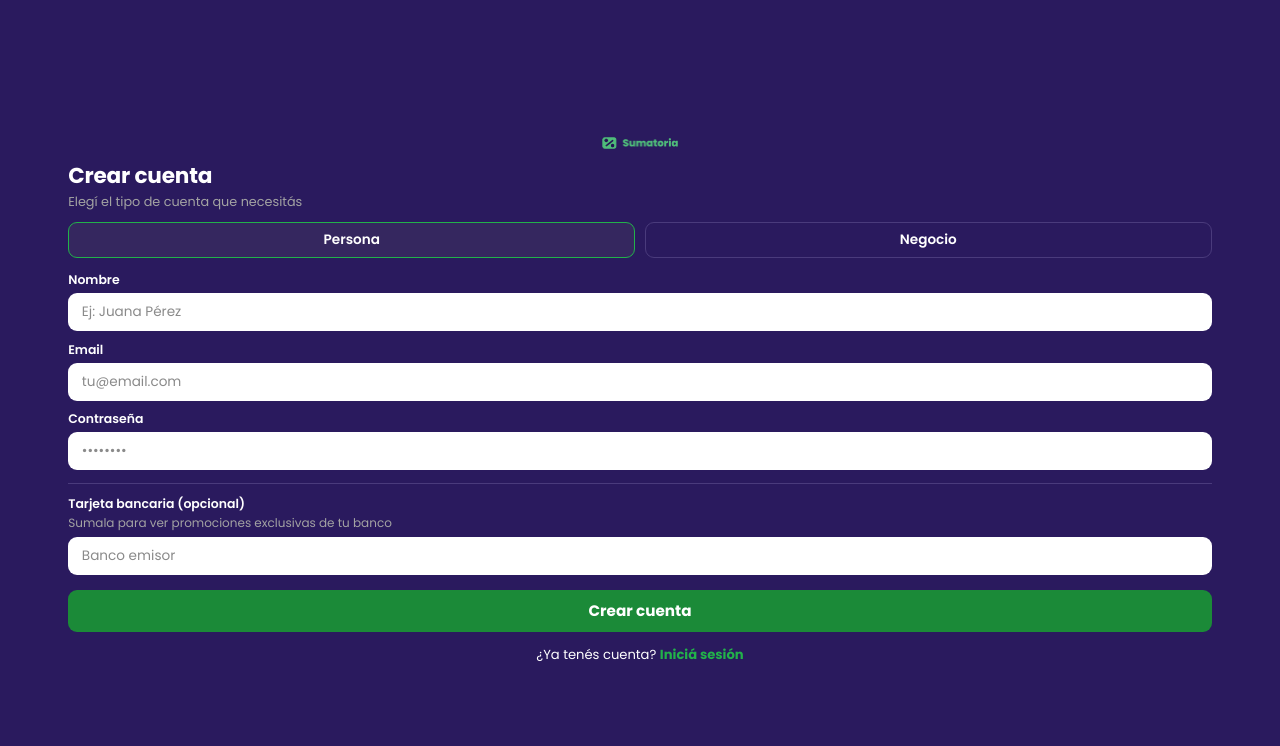
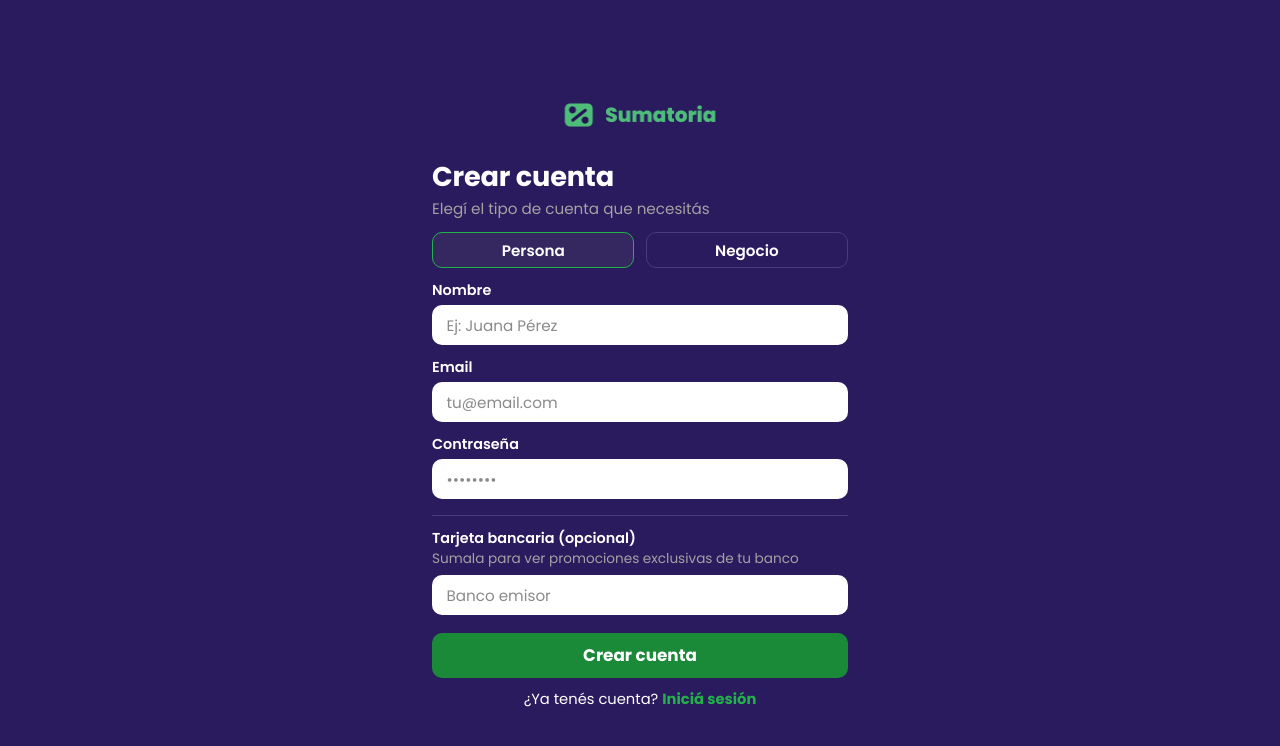
Before and after one commit to Lenny066/Sumatoria-, a React (Vite) app: page /registrarse in a window 1280 px wide. Shown: the top 746 px of the page. Built offline with nearby package versions, Linux system fonts and the light colour scheme.

Commit message:
PANTALLA CREAR CUENTA TERMINADA

```diff
--- a/src/pages/LoginUsuario/login.css
+++ b/src/pages/LoginUsuario/login.css
@@ -105,6 +105,7 @@ margin-left: -20%;
 }
 
 .link-crear-cuenta {
+  display: inline;
   padding: 0;
   border: none;
   background-color: transparent;
@@ -112,6 +113,7 @@ margin-left: -20%;
   font-family: inherit;
   font-size: inherit;
   font-weight: 700;
+  text-decoration: none;
   cursor: pointer;
 }
 
--- a/src/pages/LoginUsuario/login.tsx
+++ b/src/pages/LoginUsuario/login.tsx
@@ -1,3 +1,4 @@
+import { Link } from "react-router-dom";
 import Logo from "../../components/Logo";
 import "./login.css";
 
@@ -38,7 +39,10 @@ export default function Login() {
       </form>
 
       <p className="texto-crear-cuenta">
-        ¿No tenés cuenta? <button type="button" className="link-crear-cuenta">Creá una</button>
+        ¿No tenés cuenta?{" "}
+        <Link to="/registrarse" className="link-crear-cuenta">
+          Creá una
+        </Link>
       </p>
 
       <button type="button" className="btn-sin-cuenta">
--- a/src/pages/registrarse /registrarse.css
+++ b/src/pages/registrarse /registrarse.css
@@ -1,4 +1,15 @@
 .contenedor-registro {
+  /* Escala de espaciado fluida: el aire se calcula con vh con topes bajos,
+     así el bloque respira sin estirarse a toda la pantalla ni amontonarse
+     en las pantallas cortas. */
+  --esp-xs: clamp(0.2rem, 0.55vh, 0.4rem);
+  --esp-sm: clamp(0.35rem, 0.9vh, 0.75rem);
+  --esp-md: clamp(0.5rem, 1.45vh, 1.1rem);
+  --esp-lg: clamp(0.8rem, 2.2vh, 1.7rem);
+  /* Aire extra entre el logo y el título (se suma al gap del contenedor). */
+  --esp-logo: clamp(0.7rem, 2.3vh, 1.8rem);
+  --ancho-contenido: min(100%, 26rem);
+
   position: relative;
   min-height: 100vh;
   min-height: 100dvh;
@@ -6,7 +17,10 @@
   flex-direction: column;
   align-items: center;
   justify-content: center;
-  padding: 1rem 5.33%;
+  gap: var(--esp-md);
+  /* Arriba más que abajo: corre todo el bloque hacia el centro-bajo. */
+  padding: clamp(1.2rem, 3.6vh, 2.8rem) 5.33% clamp(1rem, 2.4vh, 2rem);
+  padding-bottom: calc(clamp(1rem, 2.4vh, 2rem) + env(safe-area-inset-bottom));
   box-sizing: border-box;
   background-color: #2A1A5E;
   color: #FFFFFF;
@@ -17,18 +31,15 @@
   box-sizing: border-box;
 }
 
-/* El componente Logo trae medidas propias en estilos inline, así que
-   acá las achicamos para que toda la pantalla entre sin scroll. */
 .contenedor-registro img {
-  width: min(11rem, 60%) !important;
-  margin-top: 0 !important;
-  margin-bottom: 0.25rem !important;
+  width: min(100%, 22rem) !important;
+  margin: 0 0 var(--esp-logo) !important;
 }
 
 .titulo-registro {
-  width: 100%;
-  margin: 0.5rem 0 0;
-  font-size: 1.35rem;
+  width: var(--ancho-contenido);
+  margin: 0;
+  font-size: clamp(1.35rem, 3.4vh, 1.7rem);
   font-weight: 700;
   line-height: 1.2;
   letter-spacing: -0.2px;
@@ -37,31 +48,32 @@
 }
 
 .subtitulo-registro {
-  width: 100%;
-  margin: 0.25rem 0 0;
-  font-size: 0.8rem;
+  width: var(--ancho-contenido);
+  /* Pegado al título: son un mismo bloque, el gap del contenedor los separaría. */
+  margin: calc(var(--esp-xs) - var(--esp-md)) 0 0;
+  font-size: clamp(0.85rem, 2vh, 0.95rem);
   font-weight: 400;
-  line-height: 1.4;
+  line-height: 1.45;
   text-align: left;
   color: #A3A3A3;
 }
 
 .tipos-cuenta {
   display: flex;
-  gap: 0.6rem;
-  width: 100%;
-  margin-top: 0.7rem;
+  gap: 0.7rem;
+  width: var(--ancho-contenido);
+  margin: 0;
 }
 
 .tipo-cuenta {
   flex: 1;
-  height: 36px;
+  height: clamp(36px, 4.6vh, 42px);
   border: 1px solid #4A3B7C;
-  border-radius: 9px;
+  border-radius: 10px;
   background-color: transparent;
   color: #FFFFFF;
   font-family: inherit;
-  font-size: 0.85rem;
+  font-size: clamp(0.85rem, 2vh, 0.95rem);
   font-weight: 600;
   cursor: pointer;
   transition: border-color 0.2s ease, background-color 0.2s ease;
@@ -75,28 +87,33 @@
 .formulario-registro {
   display: flex;
   flex-direction: column;
-  width: 100%;
-  margin-top: 0.8rem;
+  width: var(--ancho-contenido);
+  margin: 0;
 }
 
 .etiqueta-registro {
-  margin-bottom: 0.25rem;
-  font-size: 0.78rem;
+  margin-bottom: var(--esp-xs);
+  font-size: clamp(0.8rem, 1.9vh, 0.9rem);
   font-weight: 600;
   color: #FFFFFF;
 }
 
 .campo-registro {
   width: 100%;
-  height: 38px;
-  margin-bottom: 0.6rem;
-  padding: 0 0.85rem;
+  height: clamp(38px, 5vh, 46px);
+  /* Separación entre un campo y la etiqueta del siguiente. */
+  margin-bottom: var(--esp-md);
+  padding: 0 0.9rem;
   border: none;
-  border-radius: 9px;
+  border-radius: 10px;
   background-color: #FFFFFF;
   color: #2A1A5E;
   font-family: inherit;
-  font-size: 0.85rem;
+  font-size: clamp(0.85rem, 2vh, 0.95rem);
+}
+
+.campo-registro:last-of-type {
+  margin-bottom: 0;
 }
 
 .campo-registro::placeholder {
@@ -110,29 +127,29 @@
 
 .separador-registro {
   width: 100%;
-  margin: 0.2rem 0 0.7rem;
+  margin: var(--esp-xs) 0 var(--esp-md);
   border: none;
   border-top: 1px solid #4A3B7C;
 }
 
 .ayuda-registro {
-  margin: -0.15rem 0 0.4rem;
-  font-size: 0.75rem;
+  margin: calc(var(--esp-xs) * -1) 0 var(--esp-sm);
+  font-size: clamp(0.75rem, 1.8vh, 0.85rem);
   font-weight: 400;
-  line-height: 1.35;
+  line-height: 1.4;
   color: #A3A3A3;
 }
 
 .btn-crear-cuenta {
   width: 100%;
-  height: 42px;
-  margin-top: 0.3rem;
+  height: clamp(42px, 5.6vh, 50px);
+  margin-top: var(--esp-lg);
   border: none;
-  border-radius: 9px;
+  border-radius: 10px;
   background-color: #1B8A38;
   color: #FFFFFF;
   font-family: inherit;
-  font-size: 0.95rem;
+  font-size: clamp(0.95rem, 2.3vh, 1.05rem);
   font-weight: 700;
   cursor: pointer;
   transition: background-color 0.2s ease;
@@ -143,8 +160,8 @@
 }
 
 .texto-iniciar-sesion {
-  margin: 0.8rem 0 0;
-  font-size: 0.82rem;
+  margin: 0;
+  font-size: clamp(0.82rem, 2vh, 0.92rem);
   color: #FFFFFF;
   text-align: center;
 }
```
